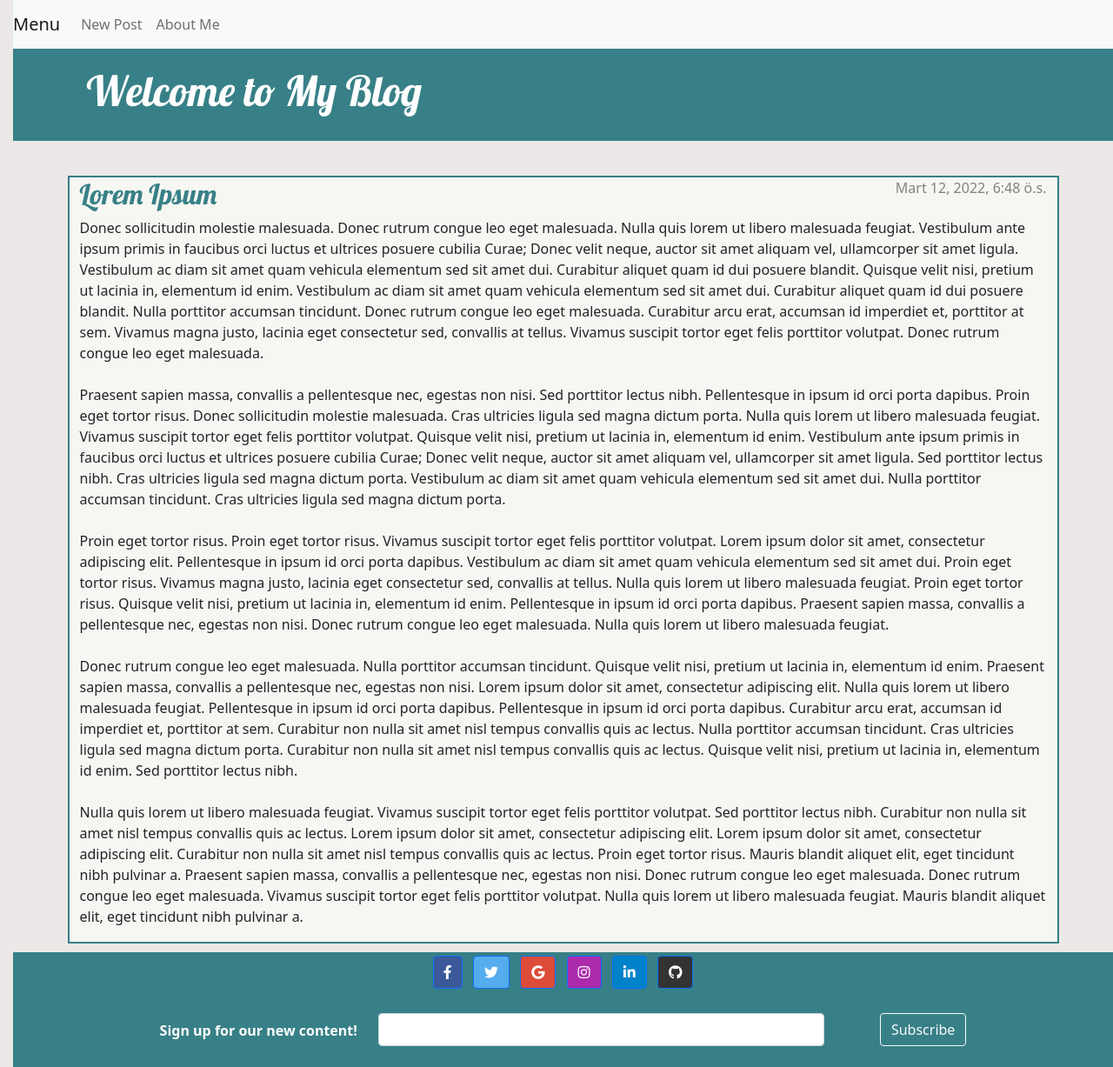
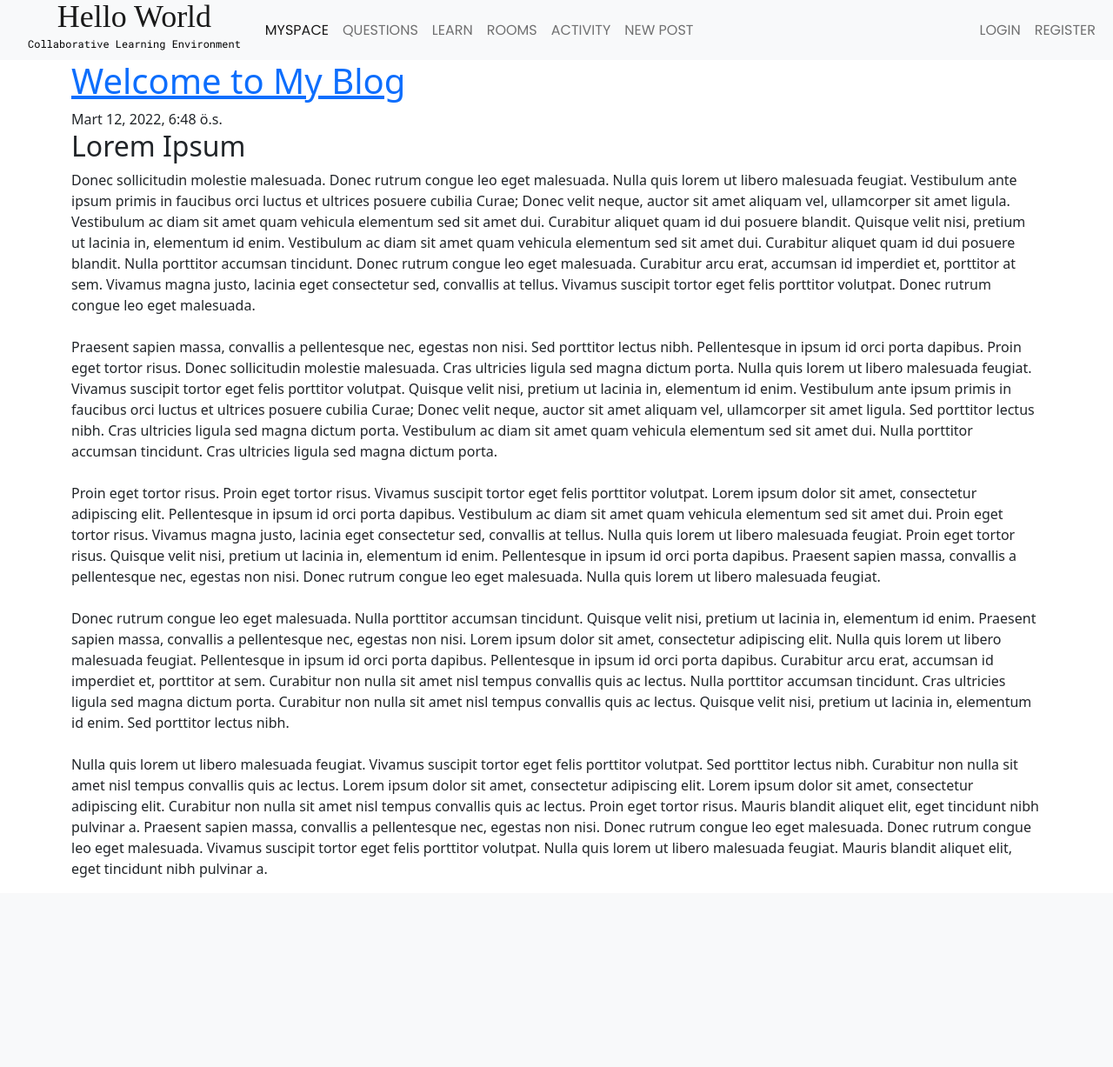
Before and after one commit to koglak/bounswe574-2022-gr2, a Django app: page /post/1/ in a window 1280 px wide. Shown: the whole page at 87% size. After the commit the page ends 1009 px from the top, so only its background shows below. Run offline with Django 3.2, Linux system fonts and the light colour scheme; data comes from the database, SQL or seed files in the repository; some libraries are stand-ins or nearby versions; some web fonts are replaced.

Commit message:
navbar is modified

```diff
--- /dev/null
+++ b/blog/static/css/base.css
@@ -0,0 +1,43 @@
+.main{
+    margin-left: 100px;
+    padding: 0px 5px;
+}
+
+.block{
+    padding:0px 10px;
+    margin:0px;
+    text-align: center;
+    bottom: -0.2px;
+
+
+}
+
+.navbar-nav a{
+    font-family: 'Poppins' !important;
+}
+
+.brand{
+    display: inline-block;
+    line-height: 0.65em;
+    margin:0px;
+    padding:0px;
+    font-family: 'Mogra';
+    font-style: normal;
+    font-weight: 400;
+    font-size: 36px;
+    /* identical to box height, or 133% */
+    color: #000000;
+}
+
+.brand_label{
+    font-family: 'Roboto Mono';
+    font-style: normal;
+    font-weight: 400;
+    font-size: 12px;
+    /* identical to box height, or 400% */
+    display: inline-block;
+    line-height: 0.1em;
+    color: #000000;
+    margin:0px;
+
+}
--- a/blog/static/css/blog.css
+++ b/blog/static/css/blog.css
@@ -1,7 +1,10 @@
+
+/*
 body {
     padding-left: 15px;
-    background-color: #EBE8E7;
+    background-color: white;
 }
+
 
 .page-header {
     background-color: #388087;
@@ -34,7 +37,7 @@ h4 {
 }
 
 .date {
-    color: #828282;
+    color: white;
 }
 
 .save {
@@ -109,13 +112,34 @@ h4 {
 
   .top-menu:hover{
     transform: scale(1.33);
-    /* animation-play-state: paused; */
   }
 
   .top-menu{
     animation: pulse 2s;
   }
+*/
 
-  nav a{
+.main{
+    margin-left: 100px;
+    padding: 0px 5px;
+}
 
-  }
+.brand{
+    width: 207px;
+    height: 48px;
+    left: 71px;
+    top: 25px;
+
+    font-family: 'Mogra';
+    font-style: normal;
+    font-weight: 400;
+    font-size: 36px;
+    line-height: 48px;
+    /* identical to box height, or 133% */
+
+    display: flex;
+    align-items: center;
+    letter-spacing: 0.02em;
+
+    color: #000000;
+}
--- a/blog/templates/blog/base.html
+++ b/blog/templates/blog/base.html
@@ -6,36 +6,55 @@
     <head>
         <title>My Blog</title>
         <link rel="stylesheet" href="https://cdn.jsdelivr.net/npm/bootstrap@5.1.3/dist/css/bootstrap.min.css" integrity="sha384-1BmE4kWBq78iYhFldvKuhfTAU6auU8tT94WrHftjDbrCEXSU1oBoqyl2QvZ6jIW3" crossorigin="anonymous">
-        <link href='//fonts.googleapis.com/css?family=Lobster&subset=latin,latin-ext' rel='stylesheet' type='text/css'>
-        <link rel="stylesheet" href="{% static 'css/blog.css' %}">
-        <link rel="stylesheet" href="https://use.fontawesome.com/releases/v5.0.8/css/all.css">
+        <script src="https://cdn.jsdelivr.net/npm/bootstrap@5.0.2/dist/js/bootstrap.bundle.min.js" integrity="sha384-MrcW6ZMFYlzcLA8Nl+NtUVF0sA7MsXsP1UyJoMp4YLEuNSfAP+JcXn/tWtIaxVXM" crossorigin="anonymous"></script>
+
+        <link rel="stylesheet" href="{% static 'css/base.css' %}">
+
+        <!--Font links-->
+        <link href="http://fonts.cdnfonts.com/css/mogra" rel="stylesheet">
+        <link href='https://fonts.googleapis.com/css?family=Roboto Mono' rel='stylesheet'>
+        <link rel="stylesheet" type="text/css" href="https://fonts.googleapis.com/css?family=Poppins" />
+
+
     </head>
     <body>
 
         <nav class="navbar navbar-expand-lg navbar-light bg-light">
-            <a class="navbar-brand" href="/">Menu</a>
-            <button class="navbar-toggler" type="button" data-toggle="collapse" data-target="#navbarNav" aria-controls="navbarNav" aria-expanded="false" aria-label="Toggle navigation">
-              <span class="navbar-toggler-icon"></span>
-            </button>
+            <div class="container-fluid">
+                <div class="block">
+                    <div class="block">
+                        <a href="/" class="navbar-brand brand">Hello World</a>
+                    </div>
+                    <div class="block">
+                        <p class="brand_label">Collaborative Learning Environment</p>
+                    </div>
+                </div>
+                <button type="button" class="navbar-toggler" data-bs-toggle="collapse" data-bs-target="#navbarCollapse">
+                    <span class="navbar-toggler-icon"></span>
+                </button>
+                <div class="collapse navbar-collapse" id="navbarCollapse">
+                    <div class="navbar-nav">
+                        <a href="/myspace" class="nav-item nav-link active">MYSPACE</a>
+                        <a href="/post" class="nav-item nav-link">QUESTIONS</a>
+                        <a href="/learn" class="nav-item nav-link">LEARN</a>
+                        <a href="/rooms" class="nav-item nav-link">ROOMS</a>
+                        <a href="/activity" class="nav-item nav-link">ACTIVITY</a>
+                        <a class="nav-link" href="{% url 'post_new' %}" class="top-menu">NEW POST</a>
 
-            <div class="collapse navbar-collapse" id="navbarNav">
-              <ul class="navbar-nav">
-                <li class="nav-item active">
-
-                    <a class="nav-link" href="{% url 'post_new' %}" class="top-menu">
-                        New Post
-                    </a>
-
-                </li>
-                <li class="nav-item">
-                    <a class="nav-link" href="{% url 'aboutme' %}" class="top-menu">
-                        About Me
-                    </a>
-                </li>
-              </ul>
+                    </div>
+                    <div class="navbar-nav ms-auto">
+                        {% if user.is_authenticated %}
+                        <a href="/logout" class="nav-item nav-link">LOGOUT</a>
+                        {% else %}
+                        <a href="/login" class="nav-item nav-link">LOGIN</a>
+                        <a href="/register" class="nav-item nav-link">REGISTER</a>
+                        {% endif %}
+                    </div>
+                </div>
 
             </div>
-          </nav>
+        </nav>
+
 
         <header class="page-header">
             <div class="container">
@@ -51,69 +70,8 @@
             </div>
         </main>
 
-        <!-- Footer -->
-        <footer class="text-center text-white footer-area">
-            <!-- Section: Social media -->
-            <section class="mb-4">
-                <!-- Facebook -->
-                <a class="btn btn-primary btn-floating m-1" style="background-color: #3b5998" href="#!" role="button"><i class="fab fa-facebook-f"></i></a>
 
-                <!-- Twitter -->
-                <a class="btn btn-primary btn-floating m-1" style="background-color: #55acee" href="#!" role="button"><i class="fab fa-twitter"></i></a>
-
-                <!-- Google -->
-                <a class="btn btn-primary btn-floating m-1" style="background-color: #dd4b39" href="#!" role="button"><i class="fab fa-google"></i></a>
-
-                <!-- Instagram -->
-                <a class="btn btn-primary btn-floating m-1" style="background-color: #ac2bac" href="#!" role="button"><i class="fab fa-instagram"></i></a>
-
-                <!-- Linkedin -->
-                <a class="btn btn-primary btn-floating m-1" style="background-color: #0082ca" href="#!" role="button"><i class="fab fa-linkedin-in"></i></a>
-                <!-- Github -->
-                <a class="btn btn-primary btn-floating m-1" style="background-color: #333333" href="#!" role="button"><i class="fab fa-github"></i></a>
-            </section>
-
-                <!-- Section: Form -->
-            <section class="">
-                <form action="">
-                <!--Grid row-->
-                <div class="row d-flex justify-content-center">
-                    <!--Grid column-->
-                    <div class="col-auto">
-                    <p class="pt-2">
-                        <strong>Sign up for our new content!</strong>
-                    </p>
-                    </div>
-                    <!--Grid column-->
-
-                    <!--Grid column-->
-                    <div class="col-md-5 col-12">
-                    <!-- Email input -->
-                    <div class="form-outline form-white mb-4">
-                        <input type="email" id="form5Example2" class="form-control" />
-                    </div>
-                    </div>
-                    <!--Grid column-->
-
-                    <!--Grid column-->
-                    <div class="col-auto">
-
-                    <!-- Submit button -->
-                    <button type="submit" class="btn btn-outline-light mb-4">
-                        Subscribe
-                    </button>
-                    </div>
-                    <!--Grid column-->
-                </div>
-                <!--Grid row-->
-                </form>
-            </section>
-            <!-- Section: Form -->
+    </body>
 
 
-
-            </div>
-            <!-- Grid container -->
-        </footer>
-    </body>
 </html>
--- a/blog/urls.py
+++ b/blog/urls.py
@@ -6,6 +6,5 @@ urlpatterns = [
     path('post/<int:pk>/', views.post_detail, name='post_detail'),
     path('post/new/', views.post_new, name='post_new'),
     path('post/<int:pk>/edit/', views.post_edit, name='post_edit'),
-    path('aboutme', views.about_me, name='aboutme'),
 
 ]
--- a/blog/views.py
+++ b/blog/views.py
@@ -43,6 +43,3 @@ def post_edit(request, pk):
     else:
         form = PostForm(instance=post)
     return render(request, 'blog/post_edit.html', {'form': form})
-
-def about_me(request):
-    return render(request, 'blog/about_me.html')
```
Also changed, not shown: blog/templates/blog/about_me.html (deleted, +0 -17 lines).
